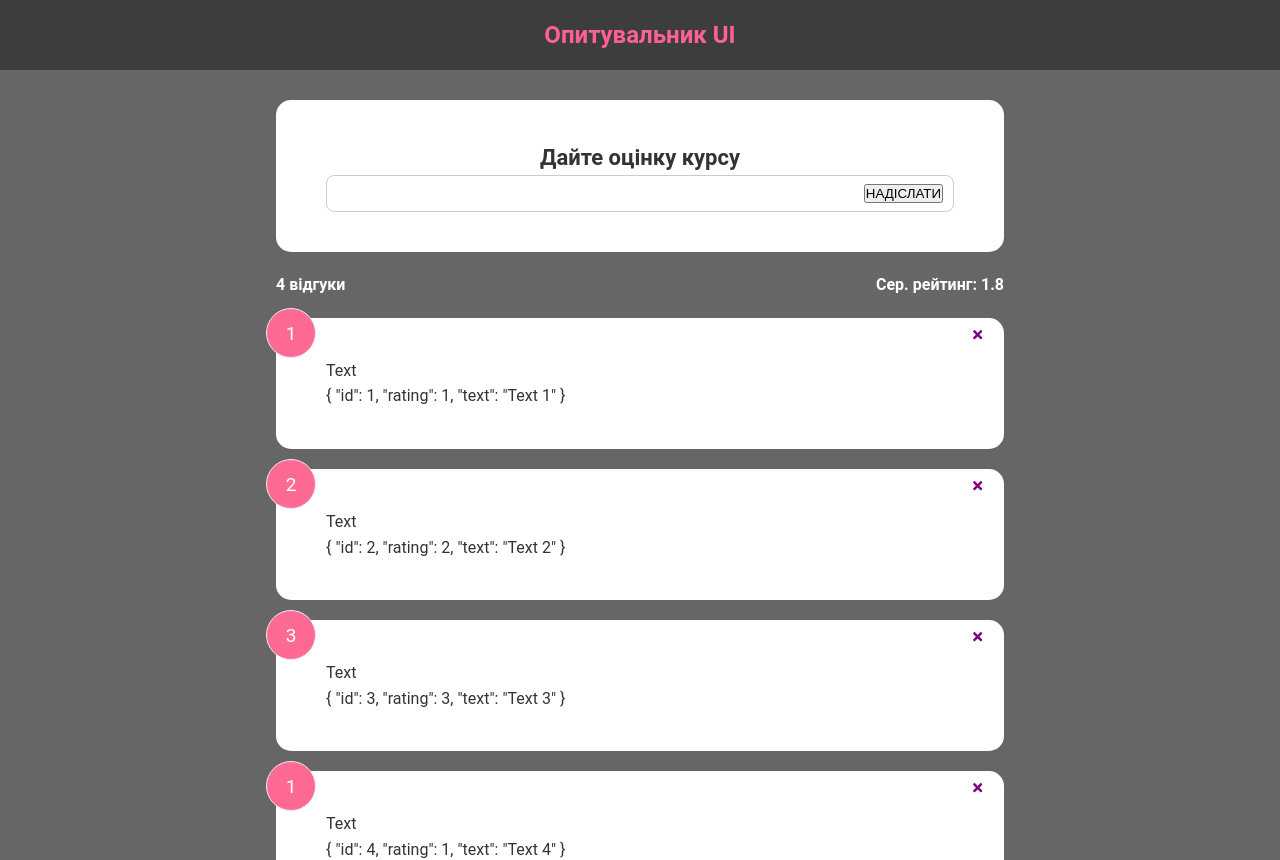
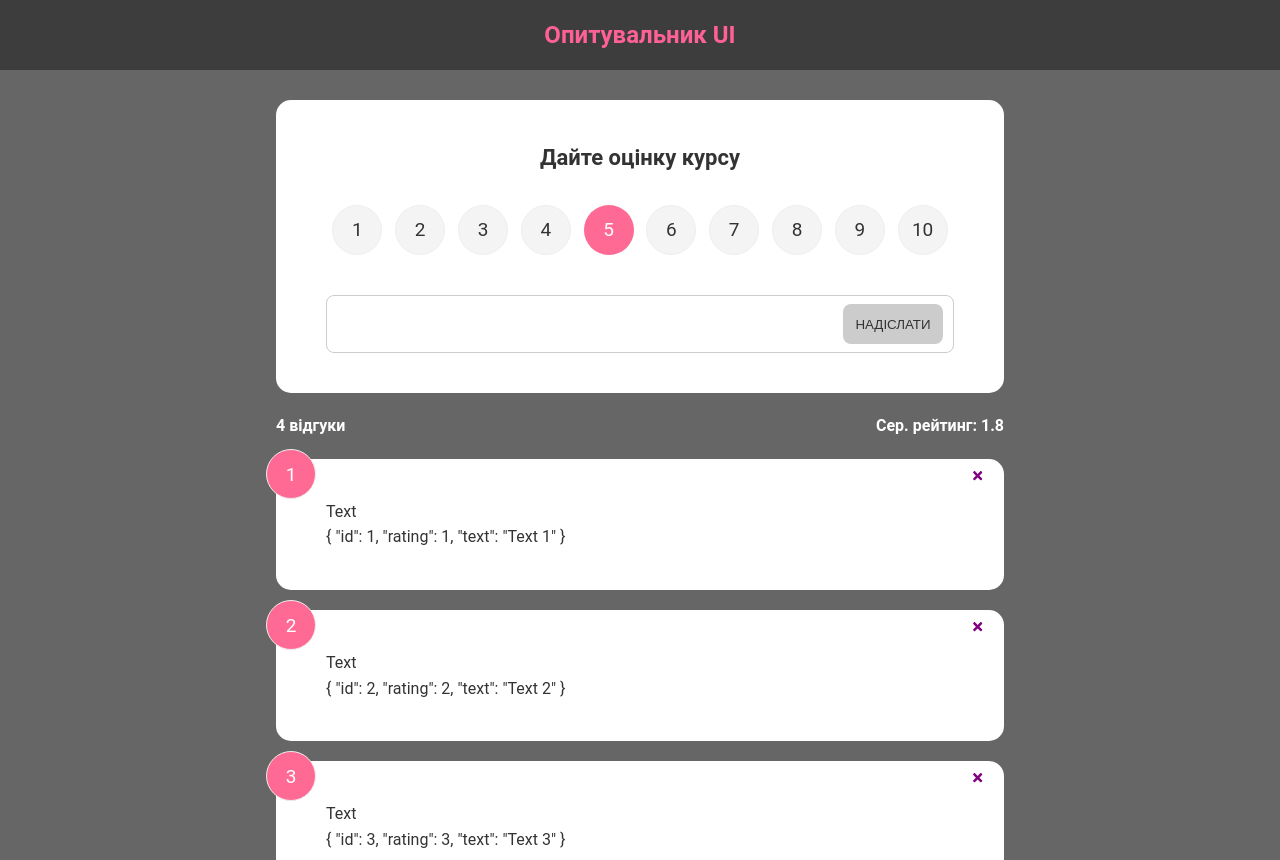
Before and after one commit to Volodymyr-Kovdrysh/web-programming-2026, a React (Vite) app: page / in a window 1280 px wide. Shown: the top 860 px of the page. Built offline with nearby package versions, Linux system fonts and the light colour scheme.

Commit message:
Кінець лекції №5

```diff
--- a/package.json
+++ b/package.json
@@ -13,7 +13,8 @@
     "prop-types": "^15.8.1",
     "react": "^19.2.0",
     "react-dom": "^19.2.0",
-    "react-icons": "^5.5.0"
+    "react-icons": "^5.5.0",
+    "uuid": "^13.0.0"
   },
   "devDependencies": {
     "@eslint/js": "^9.39.1",
--- a/src/App.jsx
+++ b/src/App.jsx
@@ -5,11 +5,16 @@ import {useState} from "react";
 import FeedbackStat from "./components/FeedbackStat.jsx";
 import FeedbackForm from "./components/FeedbackForm.jsx";
 
+import { v4 as uuidv4 } from 'uuid'
 
 const App = () => {
 
     const [feedbacks, setFeedbacks] = useState(FeedbackData)
 
+    const addFeedback = (newFeedback) => {
+        newFeedback.id = uuidv4()
+        setFeedbacks([newFeedback, ...feedbacks])
+    }
     const deleteFeedback = (id) => {
         if(window.confirm("Ви впевнені, що хочете зробити це ??")){
             setFeedbacks(feedbacks.filter(feedback => feedback.id !== id))
@@ -20,7 +25,7 @@ const App = () => {
       <>
           <Header bgColor={'rgba(0,0,0,0.4)'} textColor={'#ff6095'}/>
           <div className="container">
-              <FeedbackForm />
+              <FeedbackForm handleAdd={addFeedback}/>
               <FeedbackStat
                   feedbacks={feedbacks}
               />
--- a/src/components/FeedbackForm.jsx
+++ b/src/components/FeedbackForm.jsx
@@ -1,15 +1,55 @@
-import React from 'react';
+import React, {useState} from 'react';
 import Card from "../shared/Card.jsx";
+import RatingSelect from "./RatingSelect.jsx";
+import Button from "../shared/Button.jsx";
 
-const FeedbackForm = () => {
+const FeedbackForm = ({handleAdd}) => {
+    const [text, setText] = useState('');
+    const [rating, setRating] = useState(9);
+    const [btnDisabled, setBtnDisabled] = useState(true);
+    const [message, setMessage] = useState(null);
+
+    const handleTextChange=(e) =>{
+        // console.log(e.target.value)
+if (text === ''){
+    setBtnDisabled(true);
+    setMessage(null)
+}else if(text !== '' && text.trim().length < 10){
+    setMessage("Текст повинен містити щонайменше 10 симовлів")
+            setBtnDisabled(true)
+        }
+else {
+    setMessage(null)
+    setBtnDisabled(false)
+}
+
+        setText(e.target.value);
+    }
+    const handleSubmit = (e) => {
+        e.preventDefault();
+        if (text.trim().length > 0){
+            const newFeedback = {rating, text }
+
+            handleAdd(newFeedback);
+            setText('')
+        }
+    }
+
     return (
         <Card>
-            <form>
+            <form onSubmit={handleSubmit}>
                 <h2>Дайте оцінку курсу</h2>
+
+                <RatingSelect select={setRating}/>
+
                 <div className="input-group">
-                    <input/>
-                    <button type={'submit'}>НАДІСЛАТИ</button>
+                    <input type="text" value={text} onChange={handleTextChange}/>
+                    <Button
+                        type={'submit'}
+                        isDisabled={btnDisabled}
+                    >НАДІСЛАТИ</Button>
                 </div>
+                {message && <div className="message">{message}</div>}
             </form>
 
         </Card>
--- /dev/null
+++ b/src/components/RatingSelect.jsx
@@ -0,0 +1,72 @@
+import React, {useState} from 'react';
+
+const RatingItem = ({nmbr, handlCh, selected}) => {
+    return (
+        <li>
+            <input
+                type="radio"
+                id={`num${nmbr}`}
+                value={`${nmbr}`}
+                onChange={handlCh}
+                checked={selected === nmbr}
+            />
+            <label htmlFor={`num${nmbr}`}>{nmbr}</label>
+        </li>
+    )
+}
+
+const RatingSelect = ({select}) => {
+    const [selected, setSelected] = useState(5)
+    const handleChange = (e) =>{
+        console.log(e.currentTarget.value, typeof e.currentTarget.value)
+        setSelected(Number(e.currentTarget.value))
+        select(+e.currentTarget.value)
+    }
+
+    return (
+        <ul className="rating">
+            {[1,2,3,4,5,6,7,8,9,10].map(i => <RatingItem key={i}
+                                                         nmbr={i}
+                                                         selected={selected}
+                                                         handlCh={handleChange} />)}
+            {/*<li>*/}
+            {/*    <input*/}
+            {/*        type="radio"*/}
+            {/*        id={'num1'} value={'1'}*/}
+            {/*        onChange={()=>{}}*/}
+            {/*        checked={false}*/}
+            {/*    />*/}
+            {/*    <label htmlFor="num1">1</label>*/}
+            {/*</li>*/}
+            {/*<li>*/}
+            {/*    <input type="radio"/>*/}
+            {/*</li>*/}
+            {/*<li>*/}
+            {/*    <input type="radio"/>*/}
+            {/*</li>*/}
+            {/*<li>*/}
+            {/*    <input type="radio"/>*/}
+            {/*</li>*/}
+            {/*<li>*/}
+            {/*    <input type="radio"/>*/}
+            {/*</li>*/}
+            {/*<li>*/}
+            {/*    <input type="radio"/>*/}
+            {/*</li>*/}
+            {/*<li>*/}
+            {/*    <input type="radio"/>*/}
+            {/*</li>*/}
+            {/*<li>*/}
+            {/*    <input type="radio"/>*/}
+            {/*</li>*/}
+            {/*<li>*/}
+            {/*    <input type="radio"/>*/}
+            {/*</li>*/}
+            {/*<li>*/}
+            {/*    <input type="radio"/>*/}
+            {/*</li>*/}
+        </ul>
+    );
+};
+
+export default RatingSelect;
--- /dev/null
+++ b/src/shared/Button.jsx
@@ -0,0 +1,11 @@
+import React from 'react';
+
+const Button = ({children, type='button',  isDisabled=false, variant='primary'}) => {
+    return (
+        <button type={type} disabled={isDisabled} className={`btn btn-${variant}`}>
+            {children}
+        </button>
+    );
+};
+
+export default Button;
```
Also changed, not shown: 1 other file (tests, documents, lock files or other folders).
